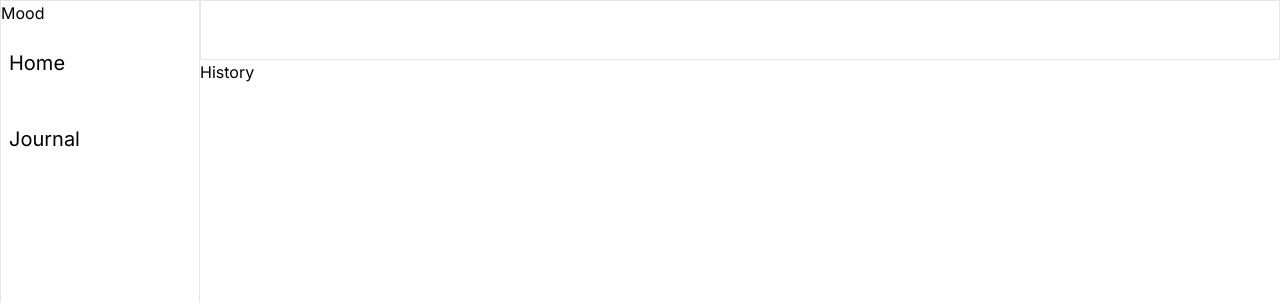
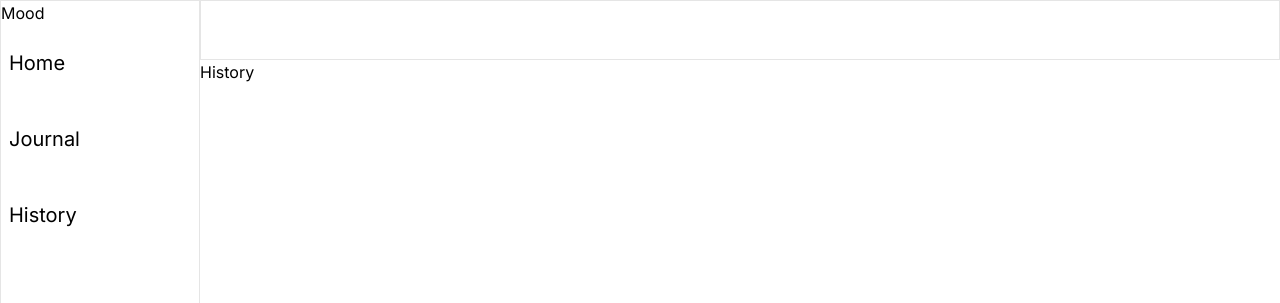
Before and after one commit to tuchaVshortah/fullstack-ai-nextjs, a Next.js app: page /history in a window 1280 px wide. Shown: the top 303 px of the page. Built offline with nearby package versions, Linux system fonts and the light colour scheme; no server answers; the database is empty.

Commit message:
add a link to the /history page

```diff
--- a/app/(dashboard)/layout.tsx
+++ b/app/(dashboard)/layout.tsx
@@ -5,6 +5,7 @@ import React from 'react'
 const links = [
   { href: '/', label: 'Home' },
   { href: '/journal', label: 'Journal' },
+  { href: '/history', label: 'History' },
 ]
 
 const DashboardLayout = ({ children }: { children: React.ReactNode }) => {
```
